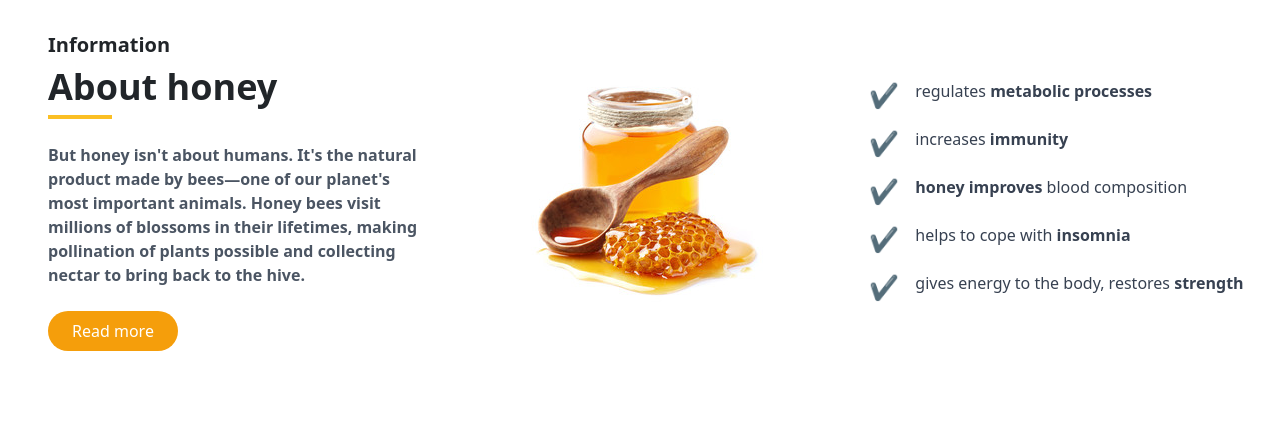
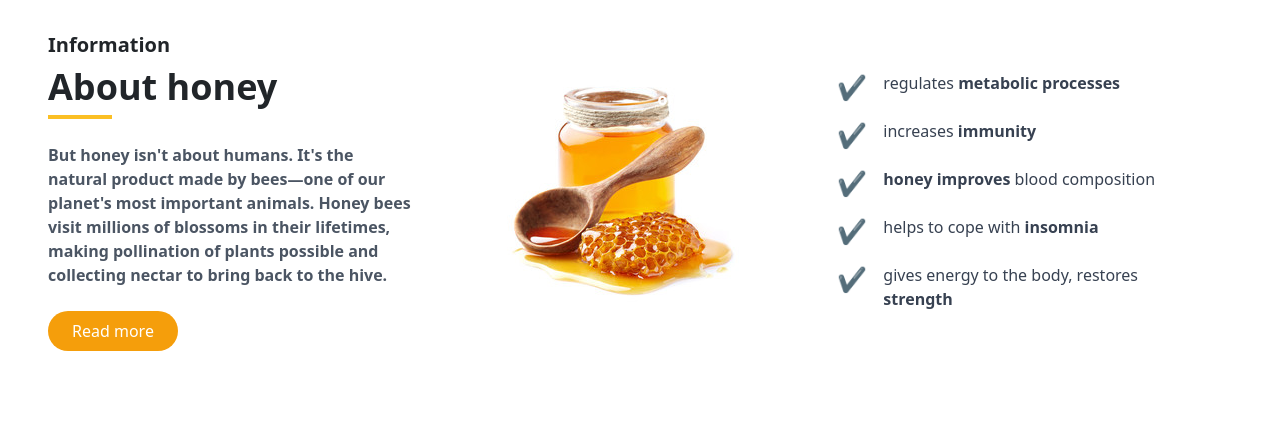
Before and after one commit to berlincapztone/PRO_HS-, a Django app: template honeyapp/templates/index.html in a window 1280 px wide. Shown: the part 549-977 px from the top of the page. Run offline with Django 5.2, Linux system fonts and the light colour scheme; the template is opened without the code that fills it, so the values that code supplies are empty; parts of the project's set-up code (start-up, migrations or seed data) failed here and were passed over; some libraries are stand-ins or nearby versions.

Commit message:
yes my commit

```diff
--- a/honeyapp/templates/index.html
+++ b/honeyapp/templates/index.html
@@ -724,7 +724,7 @@
 
 
 <div class="container mx-auto p-8 pl-12"> <!-- Adjusted right padding here -->
-    <div class="flex flex-col md:flex-row items-center justify-between gap-8">
+    <div class="flex flex-col md:flex-row items-center justify-between gap-8 pr-12">
         <!-- Left Section: Text Content -->
         <div class="w-full md:w-1/3">
             <h2 class="text-orange-600 text-xl font-bold">Information</h2>
```
